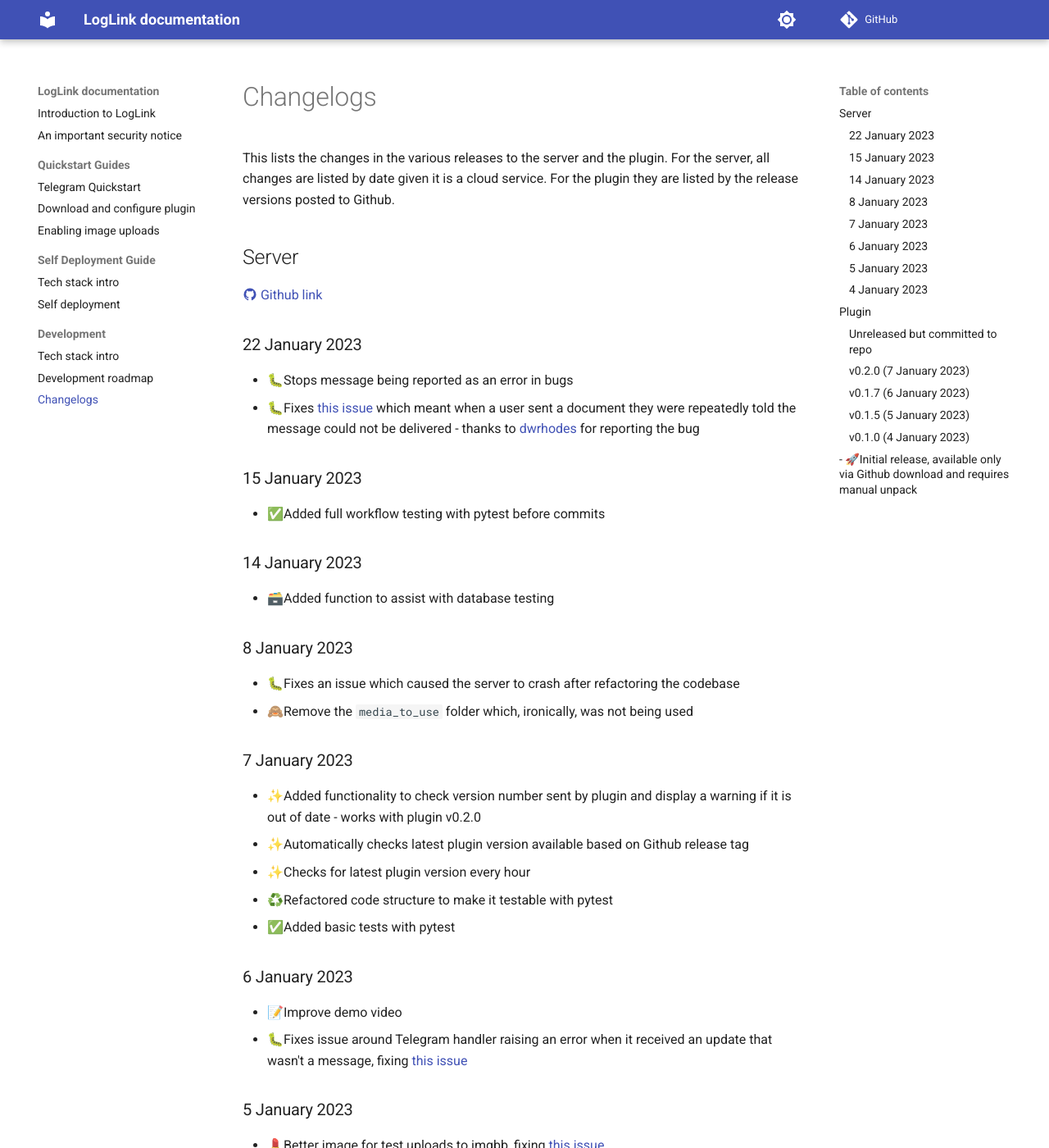
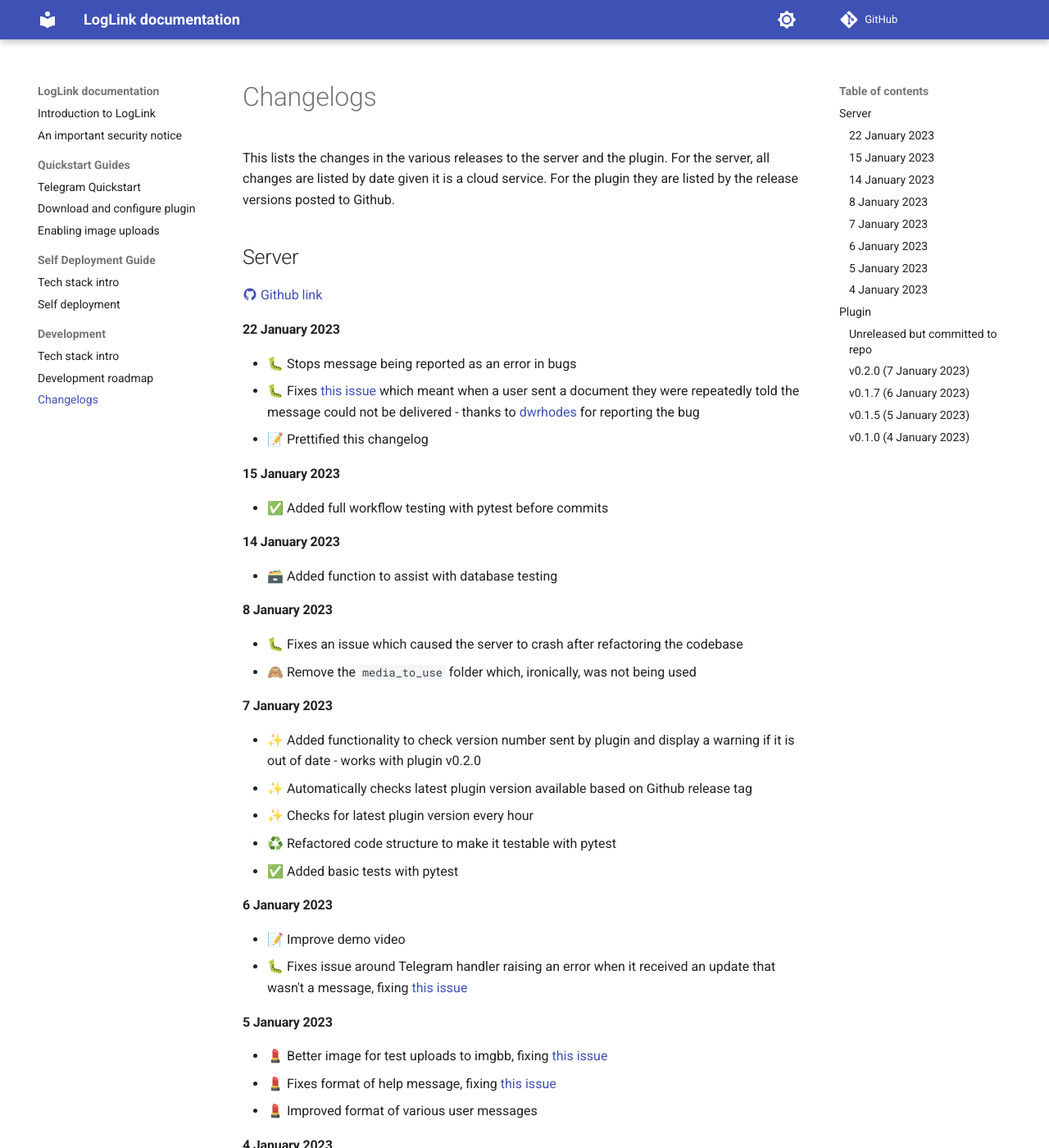
Before and after one commit to hankhank10/loglink-docs, an MkDocs documentation site: the page built from docs/changelog.md, in a window 1280 px wide and 1400 px high. Shown: the whole window at 82% size. Built offline with MkDocs 1.6.1 and Material for MkDocs 9.7.7, drawn with Linux system fonts in a browser that asks for light colours; comment, search, counter and statistics services are not loaded; some of the changed text lies outside the part shown.

Commit message:
Update changelog.md

```diff
--- a/docs/changelog.md
+++ b/docs/changelog.md
@@ -6,39 +6,39 @@
 
 [:material-github: Github link](https://github.com/hankhank10/logseq-server)
 
-### 22 January 2023
-- 🐛Stops message being reported as an error in bugs
-- 🐛Fixes [this issue](https://github.com/hankhank10/loglink-server/issues/28) which meant when a user sent a document they were repeatedly told the message could not be delivered - thanks to [dwrhodes](https://github.com/dwrhodes) for reporting the bug
+#### 22 January 2023
+- 🐛 Stops message being reported as an error in bugs
+- 🐛 Fixes [this issue](https://github.com/hankhank10/loglink-server/issues/28) which meant when a user sent a document they were repeatedly told the message could not be delivered - thanks to [dwrhodes](https://github.com/dwrhodes) for reporting the bug
+- 📝 Prettified this changelog
 
-### 15 January 2023
-- ✅Added full workflow testing with pytest before commits
+#### 15 January 2023
+- ✅ Added full workflow testing with pytest before commits
 
-### 14 January 2023
-- 🗃️Added function to assist with database testing
+#### 14 January 2023
+- 🗃️ Added function to assist with database testing
 
-### 8 January 2023
-- 🐛Fixes an issue which caused the server to crash after refactoring the codebase
-- 🙈Remove the `media_to_use` folder which, ironically, was not being used
+#### 8 January 2023
+- 🐛 Fixes an issue which caused the server to crash after refactoring the codebase
+- 🙈 Remove the `media_to_use` folder which, ironically, was not being used
 
-### 7 January 2023
-- ✨Added functionality to check version number sent by plugin and display a warning if it is out of date - works with plugin v0.2.0
-- ✨Automatically checks latest plugin version available based on Github release tag
-- ✨Checks for latest plugin version every hour
-- ♻️Refactored code structure to make it testable with pytest
-- ✅Added basic tests with pytest
+#### 7 January 2023
+- ✨ Added functionality to check version number sent by plugin and display a warning if it is out of date - works with plugin v0.2.0
+- ✨ Automatically checks latest plugin version available based on Github release tag
+- ✨ Checks for latest plugin version every hour
+- ♻️ Refactored code structure to make it testable with pytest
+- ✅ Added basic tests with pytest
 
-### 6 January 2023
-- 📝Improve demo video
-- 🐛Fixes issue around Telegram handler raising an error when it received an update that wasn't a message, fixing [this issue](https://github.com/hankhank10/loglink-server/issues/22)
+#### 6 January 2023
+- 📝 Improve demo video
+- 🐛 Fixes issue around Telegram handler raising an error when it received an update that wasn't a message, fixing [this issue](https://github.com/hankhank10/loglink-server/issues/22)
 
-### 5 January 2023
-- 💄Better image for test uploads to imgbb, fixing [this issue](https://github.com/hankhank10/loglink-server/issues/17)
-- 💄Fixes format of help message, fixing [this issue](https://github.com/hankhank10/loglink-server/issues/20)
-- 💄Improved format of various user messages
+#### 5 January 2023
+- 💄 Better image for test uploads to imgbb, fixing [this issue](https://github.com/hankhank10/loglink-server/issues/17)
+- 💄 Fixes format of help message, fixing [this issue](https://github.com/hankhank10/loglink-server/issues/20)
+- 💄 Improved format of various user messages
 
-### 4 January 2023
-
-- 🚀Initial release for private alpha
+#### 4 January 2023
+- 🚀 Initial release for private alpha
 
 
 ## Plugin
@@ -49,22 +49,19 @@
 - None as yet
 
 ### v0.2.0 (7 January 2023) [:material-github:](https://github.com/hankhank10/loglink-plugin/releases/tag/v0.2.0)
-- ✨Now sends version number to server, so that the server can send a message to the user if it is out of date
-- ✨Adds option for user to opt out of sending version number to server
+- ✨ Now sends version number to server, so that the server can send a message to the user if it is out of date
+- ✨ Adds option for user to opt out of sending version number to server
 
 ### v0.1.7 (6 January 2023) [:material-github:](https://github.com/hankhank10/loglink-plugin/releases/tag/v0.1.7)
-- 🚀Add to Logseq plugin marketplace
-- 📝Update plugin description
-- 📦️Change release to no longer reflect pre-release
-- 📝Improved readme
+- 🚀 Add to Logseq plugin marketplace
+- 📝 Update plugin description
+- 📦️ Change release to no longer reflect pre-release
+- 📝 Improved readme
 
 ### v0.1.5 (5 January 2023) [:material-github:](https://github.com/hankhank10/loglink-plugin/releases/tag/v0.1.5)
-
-- 🔖Correct error in version number
-- 📝Update readme and updated demo
-- 👷Update workflows to produce build in preparation for submitting to marketplace
+- 🔖 Correct error in version number
+- 📝 Update readme and updated demo
+- 👷 Update workflows to produce build in preparation for submitting to marketplace
 
 ### v0.1.0 (4 January 2023) [:material-github:](https://github.com/hankhank10/loglink-plugin/releases/tag/v0.1.0)
-
-- 🚀Initial release, available only via Github download and requires manual unpack
--
+- 🚀 Initial release, available only via Github download and requires manual unpack
```
